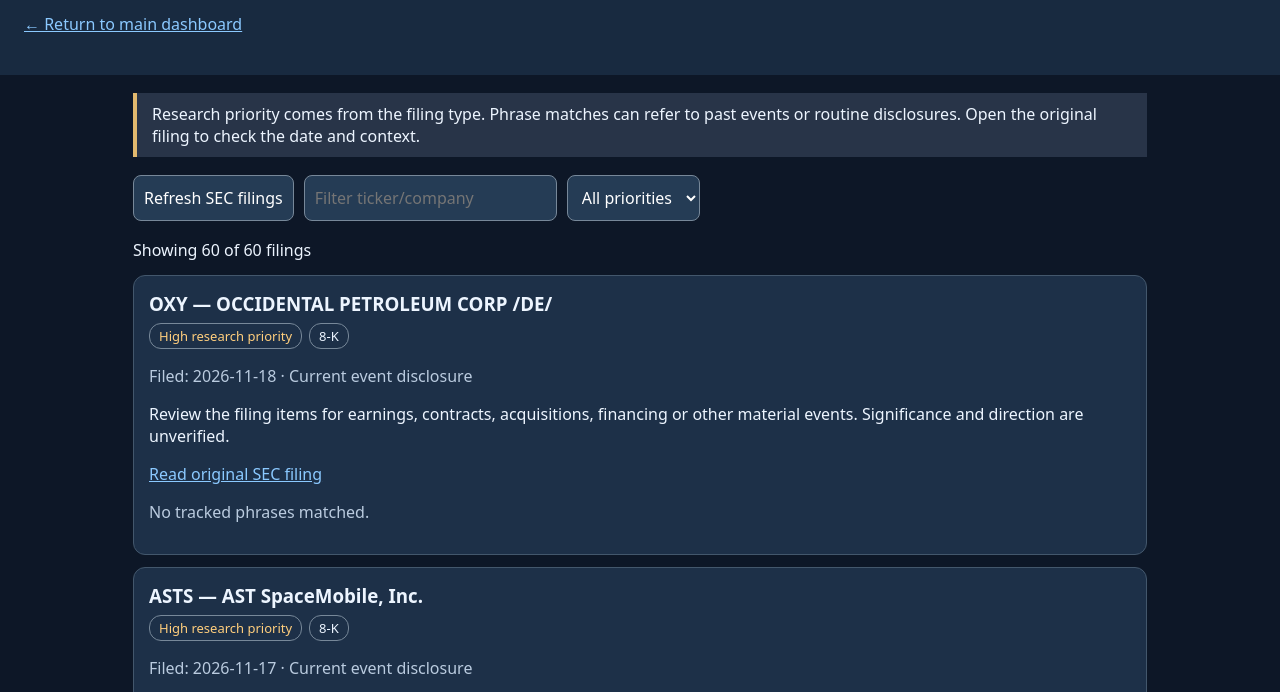
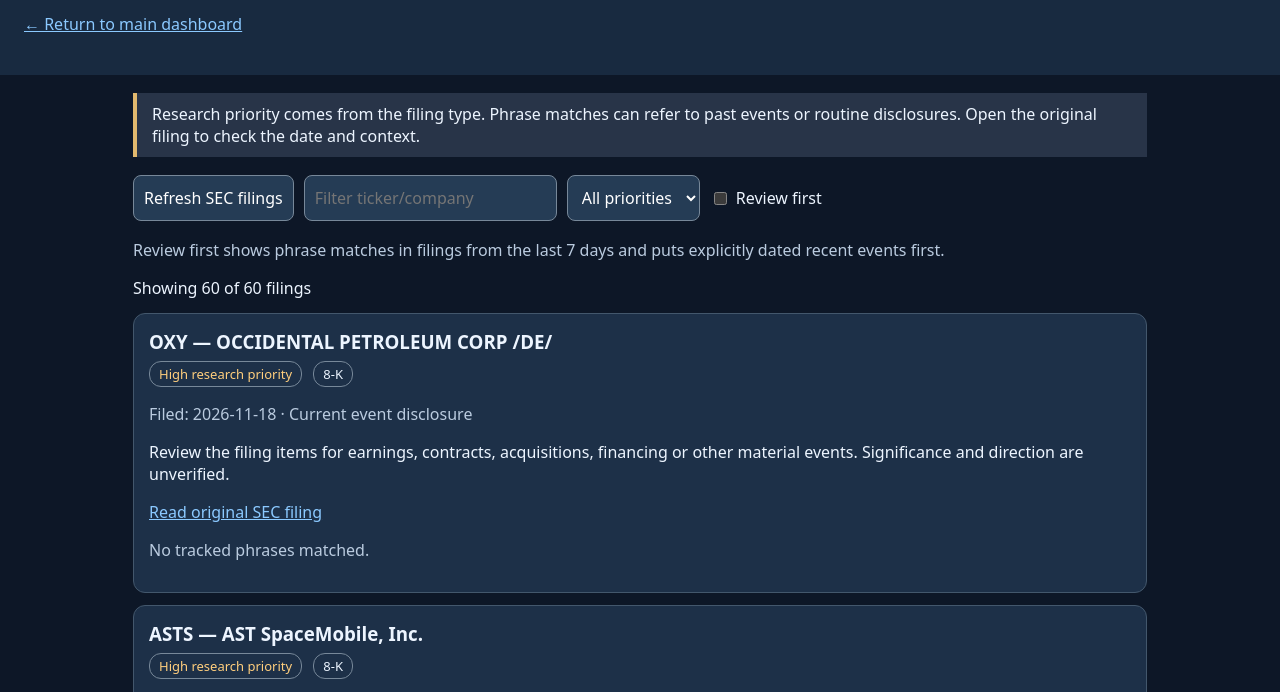
Before and after one commit to Sep5242/catalyst-1st, a plain HTML site: page sec-analysis.html in a window 1280 px wide. Shown: the part 100-792 px from the top of the page. Drawn offline with Linux system fonts and the light colour scheme.

Commit message:
Add files via upload

```diff
--- a/sec-analysis.html
+++ b/sec-analysis.html
@@ -1,10 +1,10 @@
 <!doctype html>
 <html lang="en"><head><meta charset="utf-8"><meta name="viewport" content="width=device-width,initial-scale=1"><title>Catalyst 1st | SEC Analysis</title>
 <style>
-:root{color-scheme:dark}*{box-sizing:border-box}body{font:16px system-ui,Arial,sans-serif;background:#0d1727;color:#edf5ff;margin:0}header{padding:24px;background:#182a40}h1{color:#72e2c3;margin:0 0 8px}main{max-width:1050px;margin:auto;padding:18px}a{color:#8bc9ff}button,select,input{font:inherit;padding:10px;border-radius:8px;border:1px solid #789;background:#253c55;color:#fff}button{cursor:pointer}.controls{display:flex;gap:10px;flex-wrap:wrap;margin:18px 0}.item{background:#1d3048;padding:15px;border-radius:12px;margin:12px 0;border:1px solid #43576c}.item h3{margin:0 0 7px}.muted{color:#bacbdf}.tag{display:inline-block;border:1px solid #789;border-radius:12px;padding:3px 9px;margin-right:7px;font-size:13px}.high{color:#ffce7d}.medium{color:#a3e6ff}.low{color:#c4d0de}.notice{border-left:4px solid #e2b96e;padding:10px 15px;background:#283448}small{color:#bbcadb}#status{min-height:24px}</style></head>
+:root{color-scheme:dark}*{box-sizing:border-box}body{font:16px system-ui,Arial,sans-serif;background:#0d1727;color:#edf5ff;margin:0}header{padding:24px;background:#182a40}h1{color:#72e2c3;margin:0 0 8px}main{max-width:1050px;margin:auto;padding:18px}a{color:#8bc9ff}button,select,input{font:inherit;padding:10px;border-radius:8px;border:1px solid #789;background:#253c55;color:#fff}button{cursor:pointer}.controls label{display:flex;align-items:center;gap:6px;min-height:44px}.controls{display:flex;gap:10px;flex-wrap:wrap;margin:18px 0}.item{background:#1d3048;padding:15px;border-radius:12px;margin:12px 0;border:1px solid #43576c}.item h3{margin:0 0 7px}.muted{color:#bacbdf}.tag{display:inline-block;border:1px solid #789;border-radius:12px;padding:3px 9px;margin-right:7px;font-size:13px}.high{color:#ffce7d}.medium{color:#a3e6ff}.low{color:#c4d0de}.notice{border-left:4px solid #e2b96e;padding:10px 15px;background:#283448}small{color:#bbcadb}#status{min-height:24px}</style></head>
 <body><header><h1>CATALYST 1ST — SEC Research</h1><div>Filing priorities and evidence</div><p><a href="./">← Return to main dashboard</a></p></header>
 <main><div class="notice">Research priority comes from the filing type. Phrase matches can refer to past events or routine disclosures. Open the original filing to check the date and context.</div>
-<div class="controls"><button id="refresh">Refresh SEC filings</button><input id="search" placeholder="Filter ticker/company" aria-label="Filter ticker or company"><select id="priority" aria-label="Filter priority"><option value="">All priorities</option><option>High</option><option>Medium</option><option>Low</option></select></div><div id="status" role="status"></div><div id="results"></div></main>
+<div class="controls"><button id="refresh">Refresh SEC filings</button><input id="search" placeholder="Filter ticker/company" aria-label="Filter ticker or company"><select id="priority" aria-label="Filter priority"><option value="">All priorities</option><option>High</option><option>Medium</option><option>Low</option></select><label><input type="checkbox" id="review-first"> Review first</label></div><p class="muted">Review first shows phrase matches in filings from the last 7 days and puts explicitly dated recent events first.</p><div id="status" role="status"></div><div id="results"></div></main>
 <script>
 let filings=[];
 let analysisByAccession = new Map();
@@ -28,7 +28,81 @@ function renderEvidence(filing) {
   return `<details><summary>Filing evidence · ${signals.length} matched phrase(s)</summary><ul>${matches}</ul></details>`;
 }
 
-function render(){const q=document.getElementById('search').value.trim().toLowerCase(),p=document.getElementById('priority').value;let a=filings.filter(x=>{let c=classify(x.form);return (!p||p===c.priority)&&(!q||String(x.ticker||'').toLowerCase().includes(q)||String(x.company||'').toLowerCase().includes(q))});document.getElementById('status').textContent=`Showing ${a.length} of ${filings.length} filings${analysisStatus}`;document.getElementById('results').innerHTML=a.length?a.map(x=>{let c=classify(x.form),url=String(x.url||'');let link=/^https:\/\/(www\.)?sec\.gov\//i.test(url)?`<a href="${esc(url)}" target="_blank" rel="noopener noreferrer">Read original SEC filing</a>`:'SEC link unavailable';return `<article class="item"><h3>${esc(x.ticker||'Unknown ticker')} — ${esc(x.company||'')}</h3><span class="tag ${c.priority.toLowerCase()}">${c.priority} research priority</span><span class="tag">${esc(x.form||'Unknown form')}</span><p class="muted">Filed: ${esc(x.filed||'Unknown')} · ${esc(c.type)}</p><p>${esc(c.why)}</p>${link}${renderEvidence(x)}</article>`}).join(''):'<p>No matching filings.</p>'}
+const DAY = 86400000;
+const REVIEW_DAYS = 7;
+const months = 'January February March April May June July August September October November December'.split(' ');
+const explicitDate = new RegExp('\\bon (' + months.join('|') + ') (\\d{1,2}), (20\\d{2})\\b', 'gi');
+
+function reviewDetails(filing, today) {
+  const signals = analysisByAccession.get(filing.accession)?.signals ?? [];
+  const excerpts = signals.flatMap(signal =>
+    (signal.excerpts ?? []).map(text => ({text, phrase: signal.phrase})));
+  if (!signals.length) return {rank: 0, label: ''};
+  const filed = Date.parse(filing.filed);
+  const recentFiling = filed <= today && filed > today - REVIEW_DAYS * DAY;
+  const dates = new Set();
+  let historical = 0;
+  for (const {text, phrase} of excerpts) {
+    const lower = text.toLowerCase();
+    const matchAt = lower.indexOf(phrase.toLowerCase());
+    if (matchAt < 0) continue;
+    const before = text.slice(0, matchAt);
+    // The date must introduce the clause containing the match.
+    for (const date of before.matchAll(explicitDate)) {
+      if (!/^[, ]+[^.!?;]{0,85}$/.test(before.slice(date.index + date[0].length))) continue;
+      const month = months.findIndex(name => name.toLowerCase() === date[1].toLowerCase());
+      const timestamp = Date.UTC(Number(date[3]), month, Number(date[2]));
+      if (new Date(timestamp).getUTCMonth() === month && timestamp <= filed) dates.add(timestamp);
+    }
+    if (phrase === 'public offering' && /\bfrom (?:[a-z]+ )?20\d{2}\s*$/i.test(before)) {
+      const year = Number(before.match(/(20\d{2})\s*$/)[1]);
+      if (year < new Date(filed).getUTCFullYear()) historical++;
+    }
+  }
+  if (excerpts.length && historical === excerpts.length) return {rank: 0, label: 'Historical reference'};
+  if (dates.size === 1 && excerpts.length === 1) {
+    const [date] = dates;
+    return {
+      rank: recentFiling && date > today - REVIEW_DAYS * DAY ? 2 : 0,
+      label: 'Event date in excerpt · ' + new Date(date).toISOString().slice(0, 10)
+    };
+  }
+  return {rank: recentFiling ? 1 : 0, label: 'Needs review · Event date unclear'};
+}
+
+function render() {
+  const query = document.getElementById('search').value.trim().toLowerCase();
+  const priority = document.getElementById('priority').value;
+  const reviewFirst = document.getElementById('review-first').checked;
+  const today = Date.parse(new Date().toISOString().slice(0, 10));
+  const results = filings.map(filing => ({
+    filing,
+    classification: classify(filing.form),
+    review: reviewDetails(filing, today)
+  })).filter(({filing, classification, review}) =>
+    (!priority || priority === classification.priority) &&
+    (!query || [filing.ticker, filing.company].some(value => String(value ?? '').toLowerCase().includes(query))) &&
+    (!reviewFirst || review.rank > 0));
+  if (reviewFirst) {
+    results.sort((a, b) => b.review.rank - a.review.rank || b.filing.filed.localeCompare(a.filing.filed));
+  }
+  document.getElementById('status').textContent = `Showing ${results.length} of ${filings.length} filings${analysisStatus}`;
+  document.getElementById('results').innerHTML = results.length ? results.map(({filing, classification, review}) => {
+    const url = String(filing.url ?? '');
+    const link = /^https:\/\/(www\.)?sec\.gov\//i.test(url)
+      ? `<a href="${esc(url)}" target="_blank" rel="noopener noreferrer">Read original SEC filing</a>`
+      : 'SEC link unavailable';
+    return `<article class="item">
+      <h3>${esc(filing.ticker || 'Unknown ticker')} — ${esc(filing.company)}</h3>
+      <span class="tag ${classification.priority.toLowerCase()}">${classification.priority} research priority</span>
+      <span class="tag">${esc(filing.form || 'Unknown form')}</span>
+      <p class="muted">Filed: ${esc(filing.filed || 'Unknown')} · ${esc(classification.type)}</p>
+      ${review.label ? `<p class="muted">${esc(review.label)}</p>` : ''}
+      <p>${esc(classification.why)}</p>
+      ${link}${renderEvidence(filing)}
+    </article>`;
+  }).join('') : `<p>${reviewFirst ? 'No filings match Review first. Turn it off to browse older or unmatched filings.' : 'No matching filings.'}</p>`;
+}
 async function readFeed(path) {
   const response = await fetch(path, {cache: 'no-store'});
   if (!response.ok) throw new Error('HTTP ' + response.status);
@@ -69,5 +143,7 @@ async function load() {
     refresh.disabled = false;
   }
 }
-document.getElementById('refresh').onclick=load;document.getElementById('search').oninput=render;document.getElementById('priority').onchange=render;load();
+document.getElementById('refresh').onclick=load;document.getElementById('search').oninput=render;document.getElementById('priority').onchange=render;
+document.getElementById('review-first').onchange=render;
+load();
 </script></body></html>
```
